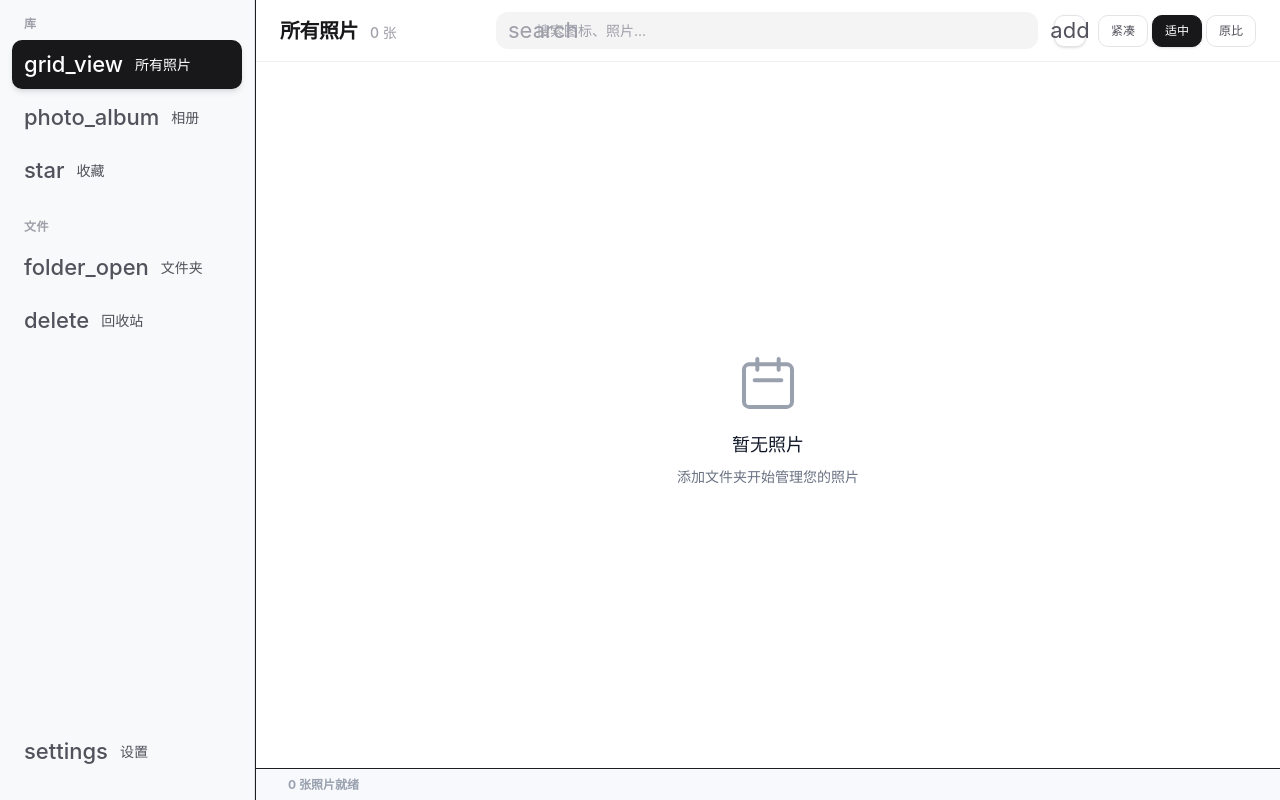
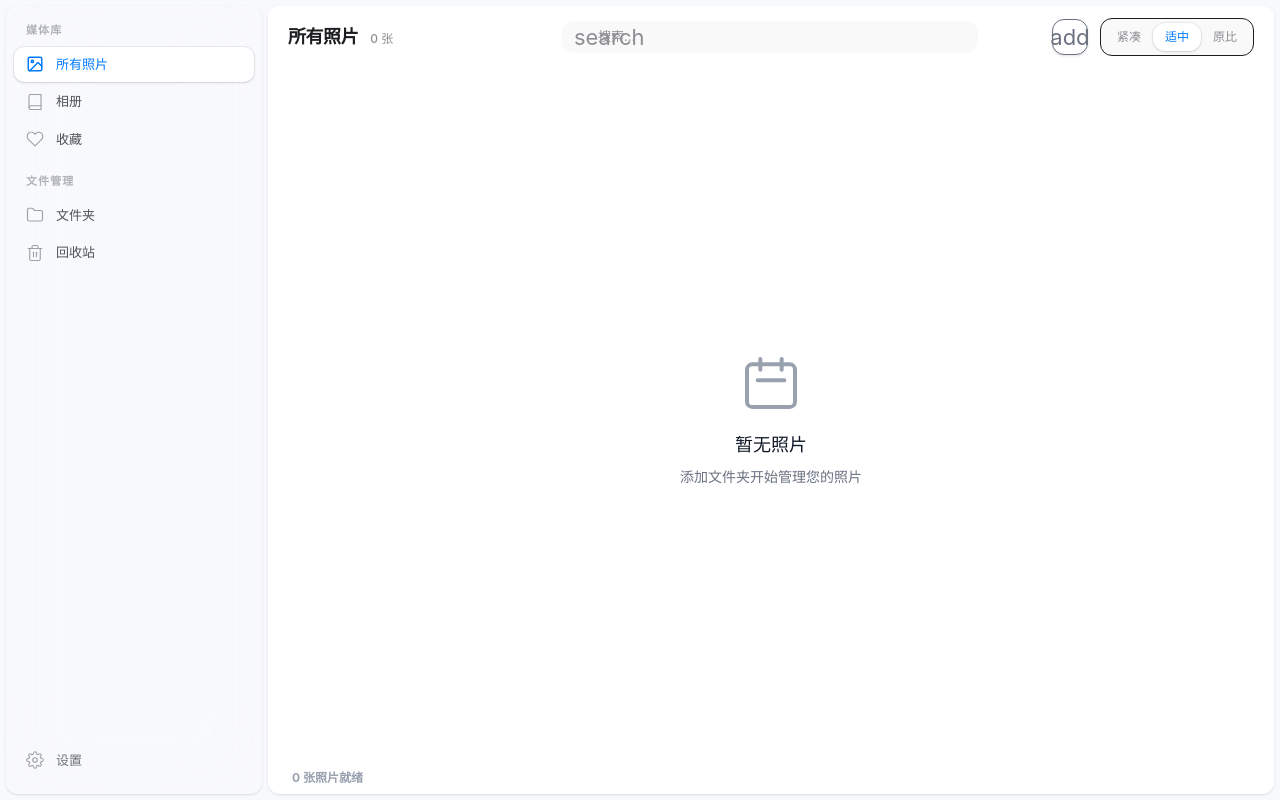
Before and after one commit to gy212/PhotoWall, a React (Vite) app: page / in a window 1280 px wide. Built offline with nearby package versions, Linux system fonts and the light colour scheme.

Commit message:
又改了一下ui

```diff
--- a/src/components/layout/Layout.tsx
+++ b/src/components/layout/Layout.tsx
@@ -34,21 +34,21 @@ function Layout() {
   }, []);
 
   return (
-    <div className="flex h-screen w-screen overflow-hidden bg-background">
-      {/* 侧边栏 */}
-      <aside className="flex h-full w-64 flex-shrink-0 flex-col border-r border-outline/60 bg-sidebar/80 backdrop-blur-xl">
+    <div className="flex h-screen w-screen overflow-hidden bg-background p-1.5 gap-1.5 transition-colors duration-300">
+      {/* 侧边栏 Island */}
+      <aside className="flex h-full w-64 flex-shrink-0 flex-col rounded-xl bg-sidebar/50 shadow-sm backdrop-blur-2xl overflow-hidden transition-all duration-300">
         <Sidebar />
       </aside>
 
-      {/* 主内容区 */}
-      <main className="flex-1 flex flex-col h-full min-w-0 overflow-hidden">
+      {/* 主内容区 Island */}
+      <main className="flex-1 flex flex-col h-full min-w-0 rounded-xl bg-surface shadow-sm overflow-hidden relative transition-all duration-300">
         {/* 主内容区域 */}
         <div className="flex-1 min-h-0 overflow-hidden relative">
           <Outlet />
         </div>
 
         {/* 底部状态栏 */}
-        <footer className="h-8 flex-shrink-0 px-6 flex items-center text-xs font-medium text-text-tertiary border-t border-outline/30">
+        <footer className="h-8 flex-shrink-0 px-4 flex items-center text-xs font-medium text-text-tertiary bg-surface/50 backdrop-blur-sm">
           <StatusBar />
         </footer>
       </main>
--- a/src/components/sidebar/Sidebar.tsx
+++ b/src/components/sidebar/Sidebar.tsx
@@ -2,11 +2,87 @@ import { useNavigate, useLocation } from 'react-router-dom';
 import clsx from 'clsx';
 import { usePhotoStore } from '@/stores/photoStore';
 
+// === Modern SVG Icons (JetBrains Style) ===
+// 采用线条风格，选中时加粗并变色，不再进行大面积填充
+const icons = {
+  photos: (active: boolean) => (
+    <g stroke="currentColor" strokeWidth={active ? "2" : "1.5"} fill="none" strokeLinecap="round" strokeLinejoin="round">
+      <rect x="3" y="3" width="18" height="18" rx="2" ry="2" />
+      <circle cx="8.5" cy="8.5" r="1.5" />
+      <path d="M21 15l-5-5L5 21" />
+    </g>
+  ),
+  albums: (active: boolean) => (
+    <g stroke="currentColor" strokeWidth={active ? "2" : "1.5"} fill="none" strokeLinecap="round" strokeLinejoin="round">
+      <path d="M4 19.5A2.5 2.5 0 0 1 6.5 17H20" />
+      <path d="M6.5 2H20v20H6.5A2.5 2.5 0 0 1 4 19.5v-15A2.5 2.5 0 0 1 6.5 2z" />
+    </g>
+  ),
+  favorites: (active: boolean) => (
+    <path
+      d="M20.84 4.61a5.5 5.5 0 0 0-7.78 0L12 5.67l-1.06-1.06a5.5 5.5 0 0 0-7.78 7.78l1.06 1.06L12 21.23l7.78-7.78 1.06-1.06a5.5 5.5 0 0 0 0-7.78z"
+      stroke="currentColor"
+      strokeWidth={active ? "2" : "1.5"}
+      strokeLinecap="round"
+      strokeLinejoin="round"
+      fill={active ? "currentColor" : "none"} // 收藏可以用实心，比较符合直觉，且心形面积小
+      fillOpacity={active ? 0.2 : 0} // 选中时淡淡的填充，不是全实心
+    />
+  ),
+  folders: (active: boolean) => (
+    // 更圆润的文件夹，类似 macOS
+    <path
+      d="M4 20h16a2 2 0 0 0 2-2V8a2 2 0 0 0-2-2h-7.93a2 2 0 0 1-1.66-.9l-.82-1.2A2 2 0 0 0 7.93 3H4a2 2 0 0 0-2 2v13c0 1.1.9 2 2 2z"
+      stroke="currentColor"
+      strokeWidth={active ? "2" : "1.5"}
+      strokeLinecap="round"
+      strokeLinejoin="round"
+      fill="none"
+    />
+  ),
+  trash: (active: boolean) => (
+    <g stroke="currentColor" strokeWidth={active ? "2" : "1.5"} fill="none" strokeLinecap="round" strokeLinejoin="round">
+      <path d="M3 6h18" />
+      <path d="M19 6v14c0 1-1 2-2 2H7c-1 0-2-1-2-2V6" />
+      <path d="M8 6V4c0-1 1-2 2-2h4c1 0 2 1 2 2v2" />
+      <line x1="10" y1="11" x2="10" y2="17" />
+      <line x1="14" y1="11" x2="14" y2="17" />
+    </g>
+  ),
+  settings: (active: boolean) => (
+    <g stroke="currentColor" strokeWidth={active ? "2" : "1.5"} fill="none" strokeLinecap="round" strokeLinejoin="round">
+      <circle cx="12" cy="12" r="3" />
+      <path d="M19.4 15a1.65 1.65 0 0 0 .33 1.82l.06.06a2 2 0 0 1 0 2.83 2 2 0 0 1-2.83 0l-.06-.06a1.65 1.65 0 0 0-1.82-.33 1.65 1.65 0 0 0-1 1.51V21a2 2 0 0 1-2 2 2 2 0 0 1-2-2v-.09A1.65 1.65 0 0 0 9 19.4a1.65 1.65 0 0 0-1.82.33l-.06.06a2 2 0 0 1-2.83 0 2 2 0 0 1 0-2.83l.06-.06a1.65 1.65 0 0 0 .33-1.82 1.65 1.65 0 0 0-1.51-1H3a2 2 0 0 1-2-2 2 2 0 0 1 2-2h.09A1.65 1.65 0 0 0 4.6 9a1.65 1.65 0 0 0-.33-1.82l-.06-.06a2 2 0 0 1 0-2.83 2 2 0 0 1 2.83 0l.06.06a1.65 1.65 0 0 0 1.82.33H9a1.65 1.65 0 0 0 1-1.51V3a2 2 0 0 1 2-2 2 2 0 0 1 2 2v.09a1.65 1.65 0 0 0 1 1.51 1.65 1.65 0 0 0 1.82-.33l.06-.06a2 2 0 0 1 2.83 0 2 2 0 0 1 0 2.83l-.06.06a1.65 1.65 0 0 0-.33 1.82V9a1.65 1.65 0 0 0 1.51 1H21a2 2 0 0 1 2 2 2 2 0 0 1-2 2h-.09a1.65 1.65 0 0 0-1.51 1z" />
+    </g>
+  )
+};
+
+interface IconProps {
+  name: keyof typeof icons;
+  active: boolean;
+  className?: string;
+}
+
+const Icon = ({ name, active, className }: IconProps) => {
+  const iconRenderer = icons[name];
+  if (!iconRenderer) return null;
+
+  return (
+    <svg
+      viewBox="0 0 24 24"
+      className={className}
+      width="24"
+      height="24"
+    >
+      {iconRenderer(active)}
+    </svg>
+  );
+};
+
 interface NavItem {
   id: string;
   label: string;
-  icon: string;
-  iconFilled?: string;
+  iconName: keyof typeof icons;
   path?: string;
   count?: number; // Optional count for badge
 }
@@ -16,21 +92,20 @@ const libraryItems: NavItem[] = [
   {
     id: 'photos',
     label: '所有照片',
-    icon: 'grid_view', // Nucleo uses grid icon for "All"
+    iconName: 'photos',
     path: '/',
-    count: 0, // Will be replaced by dynamic store value
+    count: 0,
   },
   {
     id: 'albums',
     label: '相册',
-    icon: 'photo_album',
+    iconName: 'albums',
     path: '/albums',
   },
   {
     id: 'favorites',
     label: '收藏',
-    icon: 'star', // Star icon often used for favorites
-    iconFilled: 'star',
+    iconName: 'favorites',
     path: '/favorites',
   },
 ];
@@ -40,19 +115,19 @@ const secondaryItems: NavItem[] = [
   {
     id: 'folders',
     label: '文件夹',
-    icon: 'folder_open',
+    iconName: 'folders',
     path: '/folders',
   },
   {
     id: 'trash',
     label: '回收站',
-    icon: 'delete',
+    iconName: 'trash',
     path: '/trash',
   },
 ];
 
 /**
- * 侧边栏组件 - Nucleo 风格
+ * 侧边栏组件 - Nucleo ���格
  */
 function Sidebar() {
   const navigate = useNavigate();
@@ -88,29 +163,29 @@ function Sidebar() {
         key={item.id}
         onClick={() => handleNavigation(item)}
         className={clsx(
-          "group flex w-full items-center justify-between gap-3 rounded-md px-3 py-2 text-[14px] font-medium transition-all duration-200 ease-out outline-none",
+          "group flex w-full items-center justify-between gap-3 rounded-md px-3 py-2 text-[13px] font-medium transition-all duration-200 ease-out outline-none select-none",
           isActive
-            ? "bg-zinc-900 text-white shadow-md shadow-zinc-900/10 dark:bg-zinc-100 dark:text-zinc-900 dark:shadow-white/5" // 黑色选中态
-            : "text-zinc-600 hover:bg-zinc-200/50 hover:text-zinc-900 dark:text-zinc-400 dark:hover:bg-white/5 dark:hover:text-zinc-200"
+            ? "bg-white shadow-sm ring-1 ring-black/5 text-primary dark:bg-primary/15 dark:text-primary dark:ring-0"
+            : "text-zinc-600 hover:bg-zinc-200/50 hover:text-zinc-900 dark:text-[#9da0a5] dark:hover:bg-[#393b40] dark:hover:text-[#dfe1e5]"
         )}
       >
         <div className="flex items-center gap-3">
-          <span
+          <Icon
+            name={item.iconName}
+            active={isActive}
             className={clsx(
-              "material-symbols-outlined text-[20px] transition-transform duration-200",
-              isActive ? "scale-100" : "group-hover:scale-105"
+              "w-[18px] h-[18px] transition-transform duration-200", // 稍微调小一点图标，显得更精致
+              isActive ? "text-primary dark:text-[#3574f0]" : "text-zinc-400 group-hover:text-zinc-600 dark:text-[#6f737a] dark:group-hover:text-[#dfe1e5]"
             )}
-          >
-            {isActive && item.iconFilled ? item.iconFilled : item.icon}
-          </span>
+          />
           <span>{item.label}</span>
         </div>
 
         {/* Count Badge */}
         {displayCount !== undefined && displayCount > 0 && (
           <span className={clsx(
-            "text-[11px] font-semibold px-1.5 py-0.5 rounded-full min-w-[20px] text-center",
-             isActive ? "text-zinc-300 bg-white/10 dark:text-zinc-600 dark:bg-black/10" : "text-zinc-400 group-hover:bg-zinc-200 dark:group-hover:bg-zinc-800"
+            "text-[10px] font-bold px-1.5 py-0.5 rounded-full min-w-[18px] text-center",
+             isActive ? "text-primary bg-primary/10 dark:text-[#3574f0] dark:bg-[#3574f0]/20" : "text-zinc-400 bg-zinc-100 dark:bg-[#393b40] dark:text-[#6f737a] group-hover:bg-white/50 dark:group-hover:bg-[#45474d]"
           )}>
             {displayCount > 999 ? '999+' : displayCount}
           </span>
@@ -120,45 +195,43 @@ function Sidebar() {
   };
 
   return (
-    <div className="flex h-full flex-col justify-between px-3 py-4 bg-[#f8f9fa] dark:bg-zinc-950 border-r border-zinc-200 dark:border-zinc-800">
+    <div className="flex h-full flex-col justify-between px-2 py-3 bg-transparent">
       {/* 顶部导航 */}
-      <div className="flex flex-col gap-6">
+      <div className="flex flex-col gap-5">
 
         {/* 导航组 */}
-        <nav className="flex flex-col gap-6">
+        <nav className="flex flex-col gap-0.5">
           {/* Library 组 */}
-          <div className="space-y-1">
-            <div className="px-3 mb-2 text-xs font-semibold text-zinc-400 uppercase tracking-wider">库</div>
-            {libraryItems.map(renderNavItem)}
-          </div>
+          <div className="px-3 mb-1.5 mt-1 text-[11px] font-bold text-zinc-400/80 dark:text-[#6f737a] uppercase tracking-widest">媒体库</div>
+          {libraryItems.map(renderNavItem)}
+
+          <div className="h-3"></div>
 
           {/* Secondary 组 */}
-          <div className="space-y-1">
-            <div className="px-3 mb-2 text-xs font-semibold text-zinc-400 uppercase tracking-wider">文件</div>
-            {secondaryItems.map(renderNavItem)}
-          </div>
+          <div className="px-3 mb-1.5 text-[11px] font-bold text-zinc-400/80 dark:text-[#6f737a] uppercase tracking-widest">文件管理</div>
+          {secondaryItems.map(renderNavItem)}
         </nav>
       </div>
 
       {/* 底部设置 */}
-      <div className="space-y-1 pb-2">
+      <div className="space-y-1 pb-1">
         <button
           onClick={() => navigate('/settings')}
           className={clsx(
-            "group flex w-full items-center gap-3 rounded-md px-3 py-2 text-[14px] font-medium transition-all duration-200 ease-out outline-none",
+            "group flex w-full items-center gap-3 rounded-md px-3 py-2 text-[13px] font-medium transition-all duration-200 ease-out outline-none select-none",
             activeItem === 'settings'
-              ? "bg-zinc-900 text-white shadow-md dark:bg-zinc-100 dark:text-zinc-900"
-              : "text-zinc-600 hover:bg-zinc-200/50 hover:text-zinc-900 dark:text-zinc-400 dark:hover:bg-white/5 dark:hover:text-zinc-200"
+              ? "bg-white shadow-sm ring-1 ring-black/5 text-primary dark:bg-primary/15 dark:text-primary dark:ring-0"
+              : "text-zinc-500 hover:bg-black/5 hover:text-zinc-900 dark:text-[#9da0a5] dark:hover:bg-[#393b40] dark:hover:text-[#dfe1e5]"
           )}
         >
-          <span
+          <Icon
+            name="settings"
+            active={activeItem === 'settings'}
             className={clsx(
-              "material-symbols-outlined text-[20px] transition-transform duration-200",
-              activeItem === 'settings' ? "filled" : "group-hover:rotate-45"
+              "w-[18px] h-[18px] transition-transform duration-200",
+              activeItem === 'settings' ? "text-primary dark:text-[#3574f0]" : "text-zinc-400 group-hover:text-zinc-600 dark:text-[#6f737a] dark:group-hover:text-[#dfe1e5] group-hover:rotate-45"
             )}
-          >
-            settings
-          </span>
+          />
           <span>设置</span>
         </button>
       </div>
--- a/src/pages/HomePage.tsx
+++ b/src/pages/HomePage.tsx
@@ -688,55 +688,55 @@ function HomePage() {
 
   return (
     <div className="flex flex-col h-full w-full bg-surface relative">
-      {/* 统一的吸顶头部 - Nucleo 风格 */}
-      <header className="sticky top-0 z-30 flex items-center justify-between px-6 py-3 bg-white/80 dark:bg-zinc-950/80 backdrop-blur-xl border-b border-zinc-200/60 dark:border-zinc-800/60 transition-all duration-200">
+      {/* 统一的吸顶头部 - Islands 风格 */}
+      <header className="sticky top-0 z-30 flex items-center justify-between px-5 py-3 bg-surface/90 backdrop-blur-xl transition-all duration-200">
         {/* 左侧：标题与统计 */}
         <div className="flex items-baseline gap-3 min-w-[200px]">
-          <h1 className="text-xl font-bold text-zinc-900 dark:text-zinc-100 tracking-tight">所有照片</h1>
-          <span className="text-sm font-medium text-zinc-400">
+          <h1 className="text-lg font-bold text-on-surface tracking-tight">所有照片</h1>
+          <span className="text-xs font-medium text-muted-foreground">
             {formatCount(totalCount)} 张
           </span>
         </div>
 
         {/* 中间：搜索框 (居中) */}
-        <div className="flex-1 max-w-xl px-4">
+        <div className="flex-1 max-w-md px-4">
           <div className="relative group w-full">
             <div className="absolute inset-y-0 left-0 pl-3 flex items-center pointer-events-none">
-              <span className="material-symbols-outlined text-[20px] text-zinc-400 group-focus-within:text-zinc-900 transition-colors">search</span>
+              <span className="material-symbols-outlined text-[18px] text-muted-foreground group-focus-within:text-primary transition-colors">search</span>
             </div>
             <input
-              className="block w-full pl-10 pr-3 py-2 text-[14px] bg-zinc-100 dark:bg-zinc-900 border-none rounded-lg text-zinc-900 dark:text-zinc-100 placeholder-zinc-400 focus:ring-2 focus:ring-zinc-900/10 focus:bg-white dark:focus:bg-zinc-800 transition-all duration-200"
-              placeholder="搜索图标、照片..."
+              className="block w-full pl-9 pr-3 py-1.5 text-[13px] bg-zinc-100/50 dark:bg-black/20 border-transparent rounded-lg text-on-surface placeholder-muted-foreground focus:border-primary/30 focus:ring-4 focus:ring-primary/10 focus:bg-surface transition-all duration-200 outline-none"
+              placeholder="搜索..."
               value={localSearchQuery}
               onChange={(e) => handleSearchChange(e.target.value)}
             />
           </div>
         </div>
 
-        {/* 右侧：视图切换 - Outlined Buttons */}
+        {/* 右侧：视图切换 - Islands Style Buttons */}
         <div className="flex items-center justify-end min-w-[200px] gap-3">
            {/* 导入按钮 */}
            <button
             onClick={handleAddFolder}
             disabled={indexing}
-            className="flex items-center justify-center h-8 w-8 rounded-md border border-zinc-200 bg-white text-zinc-600 hover:bg-zinc-50 hover:border-zinc-300 hover:text-zinc-900 transition-all active:scale-95 shadow-sm dark:bg-zinc-900 dark:border-zinc-700 dark:text-zinc-400 dark:hover:bg-zinc-800"
+            className="flex items-center justify-center h-9 w-9 rounded-xl border border-outline/50 bg-surface text-secondary hover:bg-zinc-50 hover:border-outline hover:text-primary transition-all active:scale-95 shadow-sm dark:bg-white/5 dark:border-white/10 dark:text-zinc-400 dark:hover:bg-white/10"
             title="添加文件夹"
           >
             {indexing ? (
-              <div className="h-4 w-4 animate-spin rounded-full border-2 border-zinc-600 border-t-transparent" />
+              <div className="h-4 w-4 animate-spin rounded-full border-2 border-current border-t-transparent" />
             ) : (
               <span className="material-symbols-outlined text-[20px]">add</span>
             )}
           </button>
 
-          <div className="flex items-center gap-1">
+          <div className="flex items-center p-1 bg-zinc-100/50 dark:bg-black/20 rounded-xl border border-outline/20">
             <button
               onClick={() => setViewStyle('compact')}
               className={clsx(
-                'flex items-center justify-center h-8 px-3 text-xs font-medium rounded-md border transition-all duration-200',
+                'flex items-center justify-center h-7 px-3 text-xs font-medium rounded-lg transition-all duration-200',
                 viewStyle === 'compact'
-                  ? 'bg-zinc-900 border-zinc-900 text-white shadow-sm dark:bg-zinc-100 dark:border-zinc-100 dark:text-zinc-900'
-                  : 'bg-white border-zinc-200 text-zinc-600 hover:bg-zinc-50 hover:border-zinc-300 dark:bg-zinc-900 dark:border-zinc-700 dark:text-zinc-400 dark:hover:bg-zinc-800'
+                  ? 'bg-surface text-primary shadow-sm ring-1 ring-black/5 dark:bg-zinc-800 dark:text-white dark:ring-white/5'
+                  : 'text-muted-foreground hover:text-on-surface hover:bg-black/5 dark:hover:bg-white/5'
               )}
               title="紧凑视图"
             >
@@ -745,10 +745,10 @@ function HomePage() {
             <button
               onClick={() => setViewStyle('spaced')}
               className={clsx(
-                'flex items-center justify-center h-8 px-3 text-xs font-medium rounded-md border transition-all duration-200',
+                'flex items-center justify-center h-7 px-3 text-xs font-medium rounded-lg transition-all duration-200',
                 viewStyle === 'spaced'
-                  ? 'bg-zinc-900 border-zinc-900 text-white shadow-sm dark:bg-zinc-100 dark:border-zinc-100 dark:text-zinc-900'
-                  : 'bg-white border-zinc-200 text-zinc-600 hover:bg-zinc-50 hover:border-zinc-300 dark:bg-zinc-900 dark:border-zinc-700 dark:text-zinc-400 dark:hover:bg-zinc-800'
+                  ? 'bg-surface text-primary shadow-sm ring-1 ring-black/5 dark:bg-zinc-800 dark:text-white dark:ring-white/5'
+                  : 'text-muted-foreground hover:text-on-surface hover:bg-black/5 dark:hover:bg-white/5'
               )}
               title="标准视图"
             >
@@ -757,10 +757,10 @@ function HomePage() {
             <button
               onClick={() => setViewStyle('aspect')}
               className={clsx(
-                'flex items-center justify-center h-8 px-3 text-xs font-medium rounded-md border transition-all duration-200',
+                'flex items-center justify-center h-7 px-3 text-xs font-medium rounded-lg transition-all duration-200',
                 viewStyle === 'aspect'
-                  ? 'bg-zinc-900 border-zinc-900 text-white shadow-sm dark:bg-zinc-100 dark:border-zinc-100 dark:text-zinc-900'
-                  : 'bg-white border-zinc-200 text-zinc-600 hover:bg-zinc-50 hover:border-zinc-300 dark:bg-zinc-900 dark:border-zinc-700 dark:text-zinc-400 dark:hover:bg-zinc-800'
+                  ? 'bg-surface text-primary shadow-sm ring-1 ring-black/5 dark:bg-zinc-800 dark:text-white dark:ring-white/5'
+                  : 'text-muted-foreground hover:text-on-surface hover:bg-black/5 dark:hover:bg-white/5'
               )}
               title="原始比例"
             >
```
Also changed, not shown: src/index.css (+28 -17 lines), src/pages/SettingsPage.tsx (+7 -7 lines).
